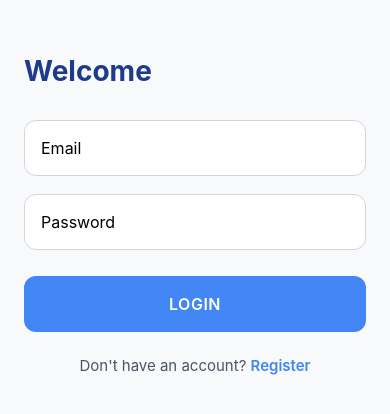
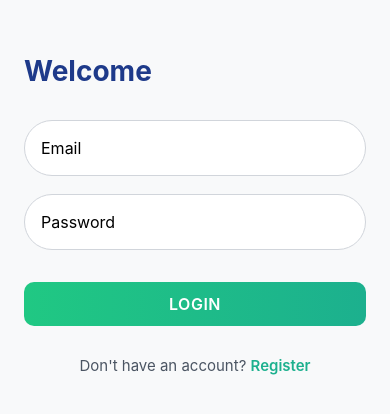
Before and after one commit to stefanbinoj/chat-bot, a React Native app: screen /Login in a window 390 px wide. Shown: the part 208-622 px from the top of the page. Built offline with nearby package versions, Linux system fonts and the light colour scheme.

Commit message:
login screen ui

```diff
--- a/screens/DashboardScreen.jsx
+++ b/screens/DashboardScreen.jsx
@@ -22,6 +22,56 @@ import {
 } from "react-native";
 import { apiWithHeaders, removeToken } from "../utils/tokenHandler";
 import { useAuth } from "../context/authContext";
+
+const FirstLoginModalContent = ({
+  name,
+  setName,
+  password,
+  setPassword,
+  updating,
+  handleFirstLoginSubmit,
+}) => (
+  <KeyboardAvoidingView
+    behavior={Platform.OS === "ios" ? "padding" : "height"}
+    style={styles.modalContainer}
+  >
+    <View style={styles.modalOverlay}>
+      <View style={styles.modalContent}>
+        <Text style={styles.modalTitle}>Welcome! Complete Your Profile</Text>
+
+        <Text style={styles.inputLabel}>Name</Text>
+        <TextInput style={styles.input} value={name} onChangeText={setName} />
+
+        <Text style={styles.inputLabel}>New Password</Text>
+        <TextInput
+          style={styles.input}
+          value={password}
+          onChangeText={setPassword}
+          secureTextEntry
+        />
+
+        <TouchableOpacity
+          style={styles.primaryButton}
+          onPress={handleFirstLoginSubmit}
+          disabled={updating}
+        >
+          <LinearGradient
+            colors={["#20c883", "#1cb08e"]}
+            start={{ x: 0, y: 0 }}
+            end={{ x: 1, y: 0 }}
+            style={styles.gradientButton}
+          >
+            {updating ? (
+              <ActivityIndicator color="#fff" />
+            ) : (
+              <Text style={styles.buttonText}>Update Profile</Text>
+            )}
+          </LinearGradient>
+        </TouchableOpacity>
+      </View>
+    </View>
+  </KeyboardAvoidingView>
+);
 
 // Coach Card Component with enhanced UI
 const CoachCard = ({ coach, onSelect, isSelected, handleChatButtonPress }) => {
@@ -239,55 +289,20 @@ const DashboardScreen = ({ navigation }) => {
     }
   };
 
-  // First Login Modal
-  const FirstLoginModal = () => (
-    <Modal visible={showFirstLoginModal} transparent={true}>
-      <KeyboardAvoidingView
-        behavior={Platform.OS === "ios" ? "padding" : "height"}
-        style={styles.modalContainer}
-      >
-        <View style={styles.modalOverlay}>
-          <View style={styles.modalContent}>
-            <Text style={styles.modalTitle}>
-              Welcome! Complete Your Profile
-            </Text>
-
-            <Text style={styles.inputLabel}>Name</Text>
-            <TextInput
-              style={styles.input}
-              value={name}
-              onChangeText={setName}
-            />
-
-            <Text style={styles.inputLabel}>New Password</Text>
-            <TextInput
-              style={styles.input}
-              value={password}
-              onChangeText={setPassword}
-              secureTextEntry
-            />
-
-            <TouchableOpacity
-              style={styles.primaryButton}
-              onPress={handleFirstLoginSubmit}
-              disabled={updating}
-            >
-              <LinearGradient
-                colors={["#20c883", "#1cb08e"]}
-                start={{ x: 0, y: 0 }}
-                end={{ x: 1, y: 0 }}
-                style={styles.gradientButton}
-              >
-                {updating ? (
-                  <ActivityIndicator color="#fff" />
-                ) : (
-                  <Text style={styles.buttonText}>Update Profile</Text>
-                )}
-              </LinearGradient>
-            </TouchableOpacity>
-          </View>
-        </View>
-      </KeyboardAvoidingView>
+  const renderFirstLoginModal = () => (
+    <Modal
+      visible={showFirstLoginModal}
+      transparent={true}
+      animationType="fade" // Try "fade" instead of default "slide"
+    >
+      <FirstLoginModalContent
+        name={name}
+        setName={setName}
+        password={password}
+        setPassword={setPassword}
+        updating={updating}
+        handleFirstLoginSubmit={handleFirstLoginSubmit}
+      />
     </Modal>
   );
 
@@ -345,7 +360,7 @@ const DashboardScreen = ({ navigation }) => {
   // Main Dashboard Screen with Coach Selection
   return (
     <SafeAreaView style={styles.container}>
-      {showFirstLoginModal && <FirstLoginModal />}
+      {showFirstLoginModal && renderFirstLoginModal()}
       <View style={styles.header}>
         <Text style={styles.title}>Select a Coach</Text>
         {!selectedCoach ? (
@@ -471,7 +486,7 @@ const styles = StyleSheet.create({
   },
   selectedCoachCard: {
     borderWidth: 2,
-    borderColor: "#4285F4",
+    borderColor: "#1cb08e",
   },
   coachCardInner: {
     padding: 16,
--- a/screens/LoginScreen.jsx
+++ b/screens/LoginScreen.jsx
@@ -14,6 +14,7 @@ import axios from "axios";
 import { API_URL } from "../constant";
 import { storeToken } from "../utils/tokenHandler";
 import { useAuth } from "../context/authContext";
+import { LinearGradient } from "expo-linear-gradient";
 
 const LoginScreen = ({ navigation }) => {
   const [email, setEmail] = useState("");
@@ -103,11 +104,18 @@ const LoginScreen = ({ navigation }) => {
             onPress={handleLogin}
             disabled={isLoading}
           >
-            {isLoading ? (
-              <ActivityIndicator color="#fff" />
-            ) : (
-              <Text style={styles.loginButtonText}>LOGIN</Text>
-            )}
+            <LinearGradient
+              colors={["#20c883", "#1cb08e"]} // Gradient colors
+              start={{ x: 0, y: 0 }}
+              end={{ x: 1, y: 0 }}
+              style={styles.chatButton}
+            >
+              {isLoading ? (
+                <ActivityIndicator color="#fff" />
+              ) : (
+                <Text style={styles.loginButtonText}>LOGIN</Text>
+              )}
+            </LinearGradient>
           </Pressable>
 
           <View style={styles.registerContainer}>
@@ -153,7 +161,7 @@ const styles = StyleSheet.create({
     height: 56,
     borderWidth: 1,
     borderColor: "#d1d5db",
-    borderRadius: 12,
+    borderRadius: 30,
     paddingHorizontal: 16,
     marginBottom: 18,
     backgroundColor: "white",
@@ -168,7 +176,6 @@ const styles = StyleSheet.create({
   loginButton: {
     width: "100%",
     height: 56,
-    backgroundColor: "#4285F4",
     justifyContent: "center",
     alignItems: "center",
     borderRadius: 12,
@@ -188,8 +195,16 @@ const styles = StyleSheet.create({
     fontSize: 15,
   },
   registerLink: {
-    color: "#4285F4",
+    color: "#1cb08e",
     fontWeight: "600",
+  },
+  chatButton: {
+    paddingVertical: 12,
+    width: "100%",
+    marginHorizontal: 60,
+    borderRadius: 10,
+    alignItems: "center",
+    justifyContent: "center",
   },
 });
 
```
